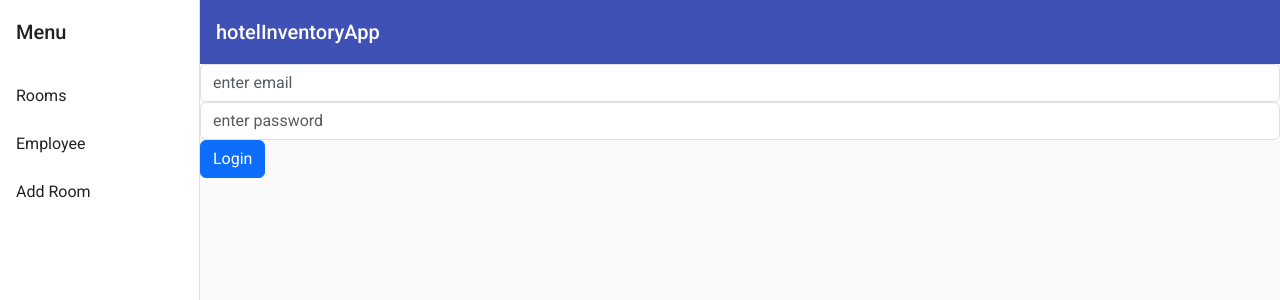
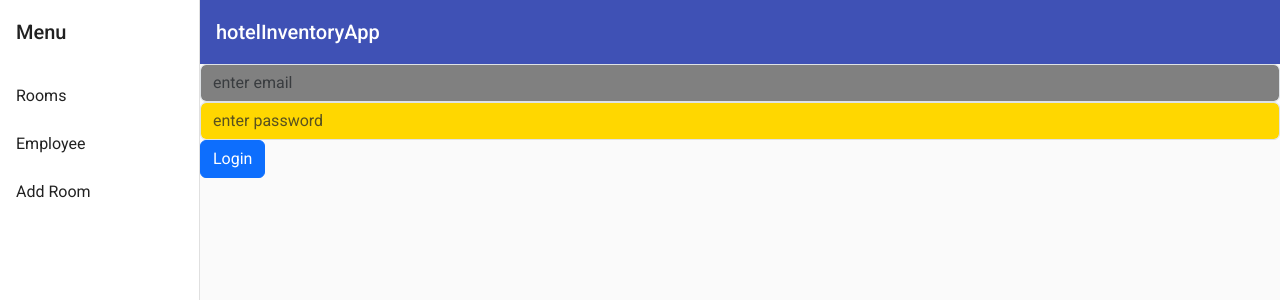
Before and after one commit to SrijanRM/a-zAngular, an Angular app: page /login in a window 1280 px wide. Shown: the top 300 px of the page. Built offline with nearby package versions, Linux system fonts and the light colour scheme.

Commit message:
hostlistiner

```diff
--- a/src/app/hover.directive.ts
+++ b/src/app/hover.directive.ts
@@ -1,17 +1,31 @@
-import { Directive, OnInit } from '@angular/core';
+import { DOCUMENT } from '@angular/common';
+import { Directive, ElementRef, HostListener, Inject, Input, OnInit, Renderer2 } from '@angular/core';
 
 @Directive({
   selector: '[appHover]'
 })
 export class HoverDirective implements OnInit {
 
-  color: string = 'red';
+  @Input() color: string = 'gold';
 
-  constructor() { }
+  constructor(private eleref: ElementRef, @Inject(DOCUMENT) private doc: Document, private render: Renderer2) {
+    console.log("elemement ref ", this.eleref.nativeElement);
+
+  }
 
 
   ngOnInit(): void {
-    throw new Error('Method not implemented.');
+    // this.eleref.nativeElement.style.backGroundColor = this.color;
+    this.render.setStyle(this.eleref.nativeElement, 'backgroundColor', this.color);
+  }
+  // 11:37
+
+  @HostListener('mouseenter') onMouseEnter() {
+    this.render.setStyle(this.eleref.nativeElement, 'backgroundColor', 'pink');
+  }
+
+  @HostListener('mouseleave') onMouseLeave() {
+    this.render.setStyle(this.eleref.nativeElement, 'backgroundColor', 'white');
   }
 
 }
--- a/src/app/login/login.component.html
+++ b/src/app/login/login.component.html
@@ -1,9 +1,9 @@
 <form>
     <div class="form-group">
-        <input type="email" class="form-control" name="email" [(ngModel)]="email" placeholder="enter email">
+        <input appHover color="grey" type="email" class="form-control" name="email" [(ngModel)]="email" placeholder="enter email">
     </div>
     <div class="form-group">
-        <input type="password" class="form-control" name="password" [(ngModel)]="password" placeholder="enter password">
+        <input appHover type="password" class="form-control" name="password" [(ngModel)]="password" placeholder="enter password">
     </div>
     <div class="form-group">
         <button class="btn btn-primary" (click)="Login()">Login</button>
--- a/src/app/login/login.component.ts
+++ b/src/app/login/login.component.ts
@@ -12,6 +12,7 @@ export class LoginComponent implements OnInit {
   constructor() { }
 
   ngOnInit(): void {
+
   }
 
   // 11:23
```
